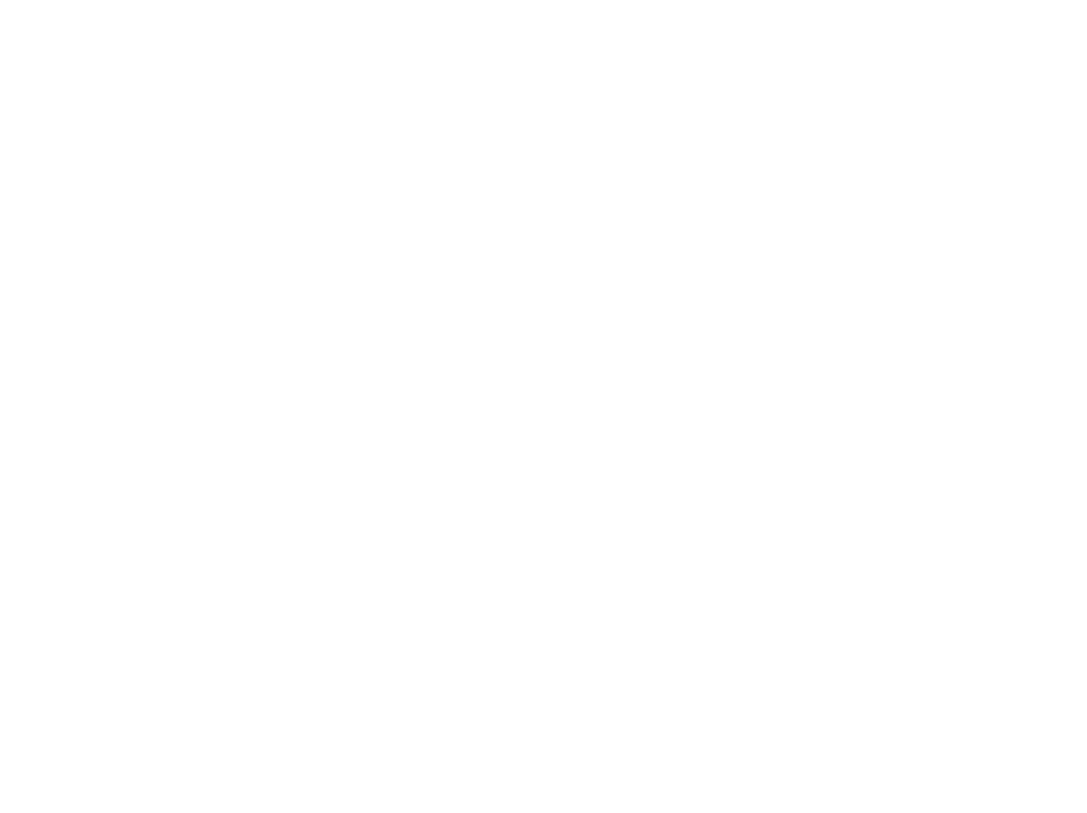
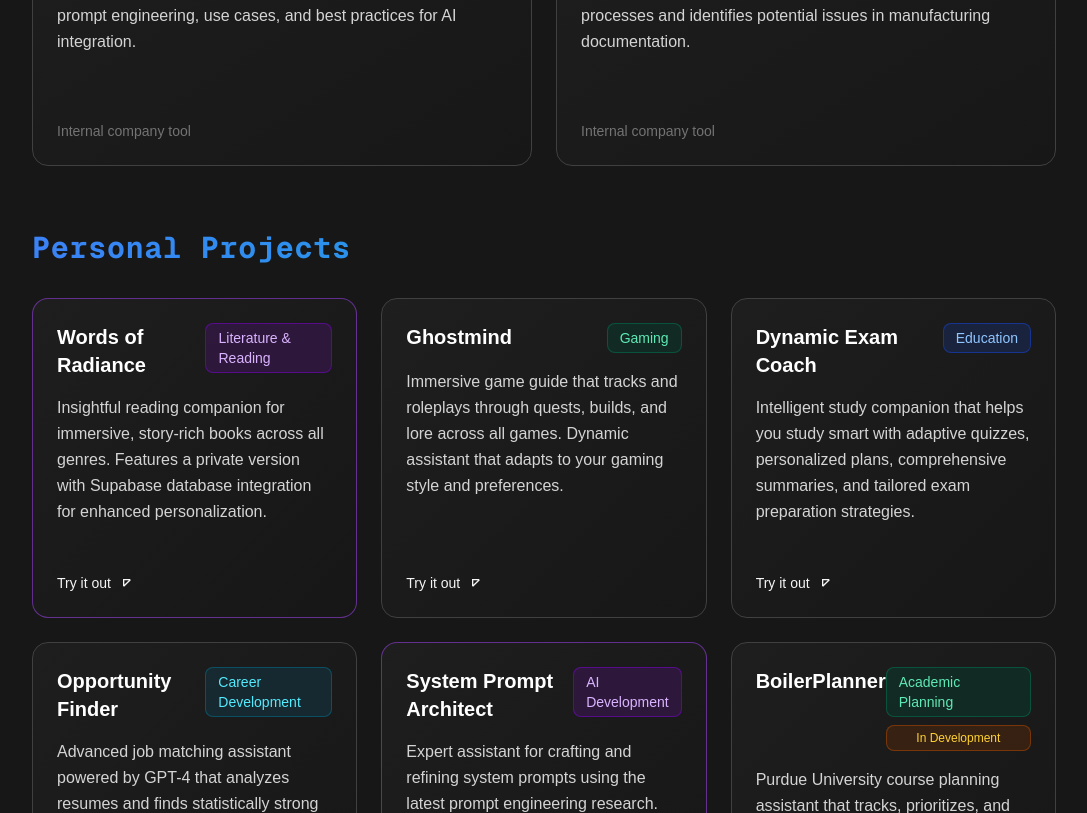
Before and after one commit to tharpep/portfolio, a Next.js app: page /custom-gpts in a window 1280 px wide. Before the commit this address had no page. Shown: the part 560-1373 px from the top of the page, without its empty margins (96-1183 px from the left). Before the commit the page ends 873 px from the top, so only its background shows below. Built offline with nearby package versions, Linux system fonts and the light colour scheme.

Commit message:
Polished - just needing content and future improvement updated

```diff
--- /dev/null
+++ b/src/app/custom-gpts/page.tsx
@@ -0,0 +1,208 @@
+import Link from "next/link";
+
+export default function CustomGPTs() {
+  return (
+    <main className="bg-neutral-900 text-neutral-100 px-4 sm:px-8 md:px-16 lg:px-32 py-16 min-h-screen">
+
+      {/* Hero Section */}
+      <section className="text-center mb-16">
+        <h1 className="text-4xl md:text-5xl font-bold font-mono tracking-tight mb-6 text-transparent bg-clip-text bg-gradient-to-r from-cyan-400 via-blue-400 to-purple-500">
+          Custom GPTs
+        </h1>
+        <p className="text-xl text-neutral-300 leading-relaxed max-w-4xl mx-auto mb-8">
+          A collection of specialized AI assistants I&apos;ve designed and deployed to solve specific problems,
+          from enterprise workflows to personal productivity and creative exploration.
+        </p>
+      </section>
+
+      {/* Company GPTs */}
+      <section className="mb-16">
+        <h2 className="text-3xl font-bold font-mono tracking-wide text-transparent bg-clip-text bg-gradient-to-r from-cyan-300 to-blue-400 mb-8">
+          Enterprise Solutions
+        </h2>
+        <div className="grid gap-6 md:grid-cols-2 max-w-5xl mx-auto">
+          <GPTCard
+            title="MeshGPT"
+            description="Internal AI assistant designed to help employees effectively utilize ChatGPT in their daily workflows. Provides guidance on prompt engineering, use cases, and best practices for AI integration."
+            category="Company Internal"
+            status="private"
+            accent="cyan"
+          />
+          <GPTCard
+            title="BOM Specialist"
+            description="Specialized assistant for Bill of Materials (BOM) health checks and comprehensive reporting. Streamlines quality assurance processes and identifies potential issues in manufacturing documentation."
+            category="Company Internal"
+            status="private"
+            accent="blue"
+          />
+        </div>
+      </section>
+
+      {/* Personal GPTs */}
+      <section className="mb-16">
+        <h2 className="text-3xl font-bold font-mono tracking-wide text-transparent bg-clip-text bg-gradient-to-r from-cyan-300 to-blue-400 mb-8">
+          Personal Projects
+        </h2>
+        <div className="grid gap-6 md:grid-cols-2 lg:grid-cols-3 max-w-7xl mx-auto">
+          <GPTCard
+            title="Words of Radiance"
+            description="Insightful reading companion for immersive, story-rich books across all genres. Features a private version with Supabase database integration for enhanced personalization."
+            category="Literature & Reading"
+            link="https://chatgpt.com/g/g-6849ab4f2f0881918511349f88b1767b-words-of-radiance"
+            accent="purple"
+          />
+          <GPTCard
+            title="Ghostmind"
+            description="Immersive game guide that tracks and roleplays through quests, builds, and lore across all games. Dynamic assistant that adapts to your gaming style and preferences."
+            category="Gaming"
+            link="https://chatgpt.com/g/g-6849ad1761a88191aeb8de4a82f7f4a6-ghostmind"
+            accent="emerald"
+          />
+          <GPTCard
+            title="Dynamic Exam Coach"
+            description="Intelligent study companion that helps you study smart with adaptive quizzes, personalized plans, comprehensive summaries, and tailored exam preparation strategies."
+            category="Education"
+            link="https://chatgpt.com/g/g-687142b75f2881919ba39666ea19c9e5-dynamic-exam-coach"
+            accent="blue"
+          />
+          <GPTCard
+            title="Opportunity Finder"
+            description="Advanced job matching assistant powered by GPT-4 that analyzes resumes and finds statistically strong job matches based on live listings and deep research capabilities."
+            category="Career Development"
+            link="https://chatgpt.com/g/g-6880f856757481919848fa2d21948c62-opportunity-finder"
+            accent="cyan"
+          />
+          <GPTCard
+            title="System Prompt Architect"
+            description="Expert assistant for crafting and refining system prompts using the latest prompt engineering research. Essential tool for AI development and optimization."
+            category="AI Development"
+            link="https://chatgpt.com/g/g-685dcb4de8ec8191b120d4a5b983a320-system-prompt-architect"
+            accent="purple"
+          />
+          <GPTCard
+            title="BoilerPlanner"
+            description="Purdue University course planning assistant that tracks, prioritizes, and intelligently manages semester tasks. Currently in active development with expanded features planned."
+            category="Academic Planning"
+            link="https://chatgpt.com/g/g-684ae29456508191bdbb52e29feb7002-boilerplanner"
+            status="development"
+            accent="emerald"
+          />
+        </div>
+      </section>
+
+      {/* Call to Action */}
+      <section className="text-center">
+        <div className="bg-gradient-to-br from-neutral-800/30 to-neutral-900/30 rounded-2xl border border-neutral-700 p-8 max-w-3xl mx-auto">
+          <h3 className="text-2xl font-bold text-white mb-4">
+            Interested in Custom AI Solutions?
+          </h3>
+          <p className="text-neutral-300 leading-relaxed mb-6">
+            I specialize in designing custom GPTs tailored to specific workflows, industries, and use cases.
+            From enterprise automation to creative assistance, let&apos;s explore how AI can solve your unique challenges.
+          </p>
+          <a
+            href="mailto:ptharpe@purdue.edu"
+            className="inline-flex items-center gap-2 px-6 py-3 bg-cyan-600 hover:bg-cyan-500 text-white font-semibold rounded-lg transition-colors"
+          >
+            <svg className="w-5 h-5" fill="none" stroke="currentColor" strokeWidth="2" viewBox="0 0 24 24">
+              <path d="M21.75 6.75v10.5a2.25 2.25 0 0 1-2.25 2.25h-15a2.25 2.25 0 0 1-2.25-2.25V6.75m19.5 0A2.25 2.25 0 0 0 19.5 4.5h-15a2.25 2.25 0 0 0-2.25 2.25m19.5 2.25-10.5 8.25L3 9" />
+            </svg>
+            Let&apos;s Collaborate
+          </a>
+        </div>
+      </section>
+    </main>
+  );
+}
+
+/* ─────────── GPT Card Component ─────────── */
+function GPTCard({
+  title,
+  description,
+  category,
+  link,
+  status,
+  accent = "cyan"
+}: {
+  title: string;
+  description: string;
+  category: string;
+  link?: string;
+  status?: "private" | "development";
+  accent?: "cyan" | "blue" | "purple" | "emerald";
+}) {
+  const accentClasses = {
+    cyan: "border-cyan-500/50 group-hover:border-cyan-400/70 group-hover:shadow-cyan-400/10",
+    blue: "border-blue-500/50 group-hover:border-blue-400/70 group-hover:shadow-blue-400/10",
+    purple: "border-purple-500/50 group-hover:border-purple-400/70 group-hover:shadow-purple-400/10",
+    emerald: "border-emerald-500/50 group-hover:border-emerald-400/70 group-hover:shadow-emerald-400/10"
+  };
+
+  const textClasses = {
+    cyan: "group-hover:text-cyan-300",
+    blue: "group-hover:text-blue-300",
+    purple: "group-hover:text-purple-300",
+    emerald: "group-hover:text-emerald-300"
+  };
+
+  const tagClasses = {
+    cyan: "bg-cyan-900/30 text-cyan-300 border-cyan-700/50",
+    blue: "bg-blue-900/30 text-blue-300 border-blue-700/50",
+    purple: "bg-purple-900/30 text-purple-300 border-purple-700/50",
+    emerald: "bg-emerald-900/30 text-emerald-300 border-emerald-700/50"
+  };
+
+  const CardContent = () => (
+    <div className={`group rounded-2xl border border-neutral-700 bg-gradient-to-br from-neutral-800/50 to-neutral-900/50 p-6 transition-all duration-300 h-80 flex flex-col ${
+      link ? `hover:shadow-xl hover:-translate-y-1 ${accentClasses[accent]} cursor-pointer` : ''
+    }`}>
+      <div className="flex justify-between items-start mb-4">
+        <h3 className={`font-bold text-xl text-white transition-colors ${link ? textClasses[accent] : ''}`}>
+          {title}
+        </h3>
+        <div className="flex flex-col gap-2">
+          <span className={`px-3 py-1 text-sm font-medium rounded-lg border ${tagClasses[accent]}`}>
+            {category}
+          </span>
+          {status && (
+            <span className={`px-3 py-1 text-xs font-medium rounded-lg border text-center ${
+              status === 'private'
+                ? 'bg-neutral-800/60 text-neutral-400 border-neutral-600'
+                : 'bg-amber-900/30 text-amber-300 border-amber-700/50'
+            }`}>
+              {status === 'private' ? 'Private' : 'In Development'}
+            </span>
+          )}
+        </div>
+      </div>
+      <p className="text-neutral-300 leading-relaxed mb-4 flex-grow">
+        {description}
+      </p>
+      <div className="mt-auto">
+        {link && (
+          <div className={`flex items-center text-sm font-medium transition-colors ${textClasses[accent]} group-hover:translate-x-1 transition-transform`}>
+            Try it out
+            <svg className="w-4 h-4 ml-2" fill="none" stroke="currentColor" strokeWidth="2" viewBox="0 0 24 24">
+              <path d="M7 17l10-10M17 7H7v10"/>
+            </svg>
+          </div>
+        )}
+        {status === 'private' && (
+          <div className="text-neutral-500 text-sm">
+            Internal company tool
+          </div>
+        )}
+      </div>
+    </div>
+  );
+
+  if (link) {
+    return (
+      <a href={link} target="_blank" rel="noopener noreferrer">
+        <CardContent />
+      </a>
+    );
+  }
+
+  return <CardContent />;
+}
--- a/src/components/Nav.tsx
+++ b/src/components/Nav.tsx
@@ -5,6 +5,7 @@
 const navLinks = [
   { href: "/", label: "Home" },
   { href: "/projects", label: "Projects" },
+  { href: "/custom-gpts", label: "Custom GPTs" },
   { href: "/about", label: "About" },
 ];
 
@@ -20,10 +21,10 @@
           href="/"
           className="flex items-center gap-3 group"
         >
-          <div className="w-8 h-8 rounded-lg bg-gradient-to-br from-cyan-500 to-blue-600 flex items-center justify-center">
+          <div className="w-8 h-8 rounded-lg bg-gradient-to-br from-cyan-500 to-blue-600 flex items-center justify-center group-hover:shadow-lg group-hover:shadow-cyan-500/20 transition-all duration-300 ease-out">
             <span className="text-white font-bold text-sm">PT</span>
           </div>
-          <span className="text-white font-semibold text-lg tracking-tight group-hover:text-cyan-300 transition-colors">
+          <span className="text-white font-semibold text-lg tracking-tight group-hover:text-cyan-300 transition-all duration-300 ease-out">
             Pryce Tharpe
           </span>
         </Link>
```
